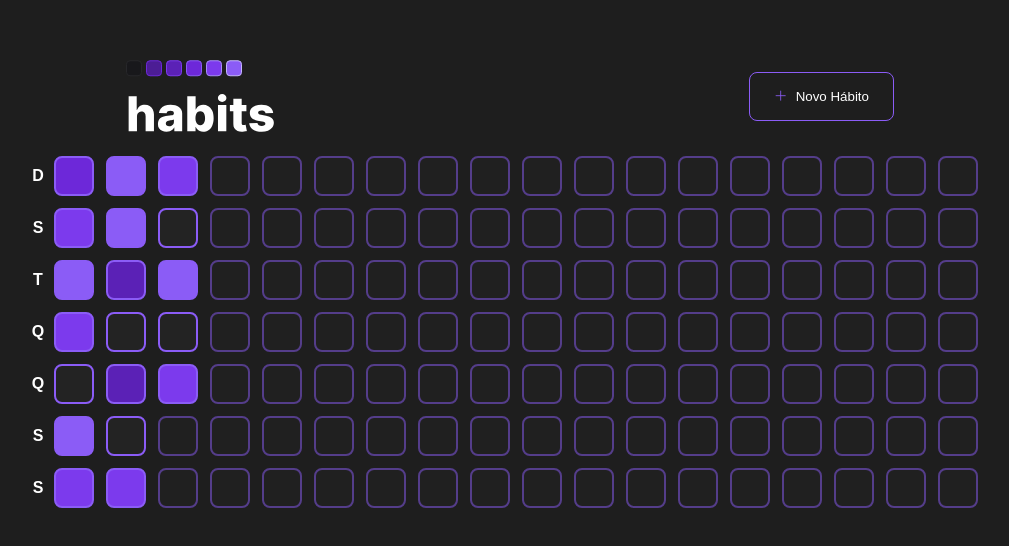
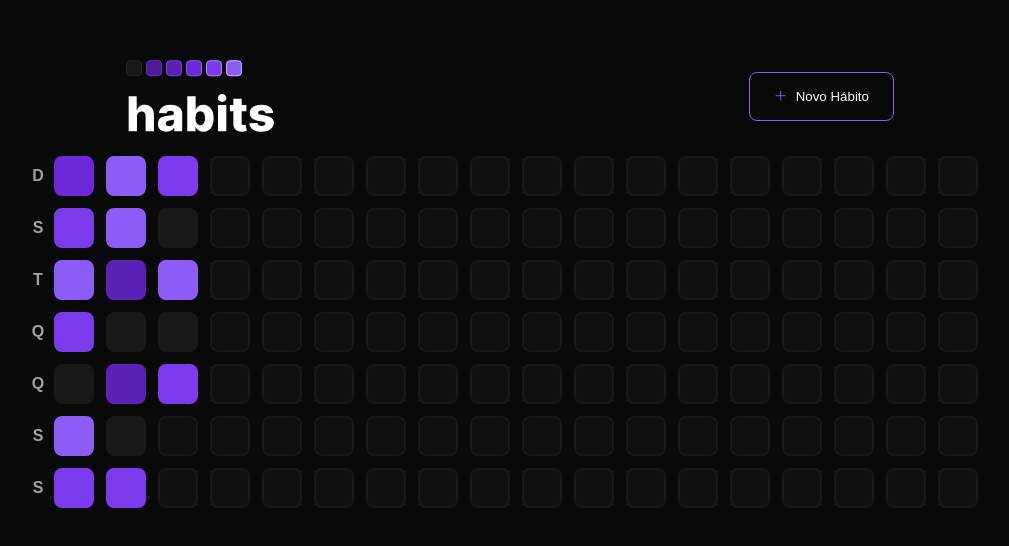
Before and after one commit to Marllon-Freitas/NLW-habit-tracker-react, a React (Vite) app: page / in a window 1280 px wide. Shown: the part 116-662 px from the top of the page, without its empty margins (130-1139 px from the left). Built offline with nearby package versions, Linux system fonts and the light colour scheme.

Commit message:
feat/melhorando os estilos

```diff
--- a/src/components/HabitDay/styled.ts
+++ b/src/components/HabitDay/styled.ts
@@ -20,12 +20,25 @@ export const HabitContainer = styled(Popover.Trigger)`
       return "var(--primary-semi-dark)";
     } else if (props.progressColor >= 80 && props.progressColor < 100) {
       return "var(--primary)";
-
     } else {
-      return "#232323";
+      return "var(--secondary-background)";
     }
   }};
-  border: 2px solid var(--primary);
+  border: ${(props: ProgressBarContainerProps) => {
+    if (props.progressColor > 0 && props.progressColor < 20) {
+      return "2px solid var(--primary-super-dark)";
+    } else if (props.progressColor >= 20 && props.progressColor < 40) {
+      return "2px solid var(--primary-extra-dark)";
+    } else if (props.progressColor >= 40 && props.progressColor < 60) {
+      return "2px solid var(--primary-dark)";
+    } else if (props.progressColor >= 60 && props.progressColor < 80) {
+      return "2px solid var(--primary-semi-dark)";
+    } else if (props.progressColor >= 80 && props.progressColor < 100) {
+      return "2px solid var(--primary)";
+    } else {
+      return "2px solid var(--secondary-background)";
+    }
+  }};
   align-items: center;
   display: flex;
   justify-content: center;
@@ -37,11 +50,11 @@ export const PopoverContent = styled(Popover.Content)`
   flex-direction: column;
   padding: 1rem;
   border-radius: 0.5rem;
-  background-color: #232323;
+  background-color: var(--secondary-background);
 
   span.week-day {
     font-weight: 500;
-    color: #fff;
+    color: var(--gray);
   }
 
   span.date {
@@ -51,6 +64,6 @@ export const PopoverContent = styled(Popover.Content)`
   }
 
   svg {
-    fill: #232323;
+    fill: var(--secondary-background);
   }
 `;
--- a/src/components/Header/styled.ts
+++ b/src/components/Header/styled.ts
@@ -46,7 +46,7 @@ export const DialogOverlay = styled(Dialog.Overlay)`
 export const DialogContent = styled(Dialog.Content)`
   position: absolute;
   padding: 2rem;
-  background-color: #232323;
+  background-color: var(--secondary-background);
   border-radius: 1rem;
   width: 80%;
   max-width: 24rem;
@@ -61,12 +61,12 @@ export const DialogClose = styled(Dialog.Close)`
   right: 1rem;
   border: 0;
   background-color: transparent;
-  color: var(--primary);
+  color: var(--gray);
   font-size: 1.5rem;
   cursor: pointer;
 
   &:hover {
-    color: var(--primary-extra-light);
+    filter: brightness(1.1);
   }
 `;
 
--- a/src/components/NewHabitForm/index.tsx
+++ b/src/components/NewHabitForm/index.tsx
@@ -10,9 +10,7 @@ function NewHabitForm() {
       <input
         type="text"
         id="title"
-        placeholder="
-          ex: Ler 1 capítulo de um livro por dia
-        "
+        placeholder="ex: Ler 1 capítulo de um livro por dia"
         autoFocus
       />
       <label htmlFor="category">Qual a recorrência?</label>
--- a/src/components/NewHabitForm/styled.ts
+++ b/src/components/NewHabitForm/styled.ts
@@ -16,13 +16,15 @@ export const NewHabitFormWrapper = styled.form`
   }
 
   input {
-    padding: 1rem;
+    padding: 0.5rem;
     border-radius: 0.5rem;
-    background: #232323;
+    background: var(--quartenary-background);
     color: #fff;
+    font-size: 1rem;
+    margin: 0.3rem 0;
 
     &::placeholder {
-      color: #fff;
+      color: var(--gray);
     }
   }
 
@@ -35,7 +37,7 @@ export const NewHabitFormWrapper = styled.form`
     border-radius: 0.5rem;
     gap: 1rem;
     font-weight: 600;
-    background: green;
+    background: var(--green);
     outline: none;
     border: none;
 
--- a/src/components/ProgressBar/styled.ts
+++ b/src/components/ProgressBar/styled.ts
@@ -5,7 +5,7 @@ interface ProgressBarContainerProps {
 export const ProgressBarContainer = styled.div`
   height: 0.5rem;
   border-radius: 0.5rem;
-  background-color: #262626;
+  background-color: var(--tertiary-background);
   margin-top: 1rem;
   margin-bottom: 1rem;
 
--- a/src/components/SummaryTable/styled.ts
+++ b/src/components/SummaryTable/styled.ts
@@ -19,6 +19,7 @@ export const SummaryTableWeeksDay = styled.div`
     height: 2rem;
     width: 2rem;
     font-weight: bold;
+    color: var(--gray);
   }
 `;
 
@@ -34,8 +35,8 @@ export const SummaryTableHabitEmpty = styled.div`
     width: 2.5rem;
   height: 2.5rem;
   border-radius: 0.5rem;
-  background-color: #232323;
-  border: 2px solid var(--primary);
+  background-color: var(--secondary-background);
+  border: 2px solid var(--quartenary-background);
   align-items: center;
   display: flex;
   justify-content: center;
--- a/src/styles/GlobalStyles.ts
+++ b/src/styles/GlobalStyles.ts
@@ -17,6 +17,11 @@ export const GlobalStyles = createGlobalStyle`
   --primary-super-dark: ${(props) => props.theme.colors.primary900};
   --secondary: ${(props) => props.theme.colors.secondary};
   --background: ${(props) => props.theme.colors.background};
+  --secondary-background: ${(props) => props.theme.colors.secondaryBackground};
+  --tertiary-background: ${(props) => props.theme.colors.tertiaryBackground};
+  --quartenary-background: ${(props) => props.theme.colors.quartenaryBackground};
+  --green: ${(props) => props.theme.colors.green};
+  --gray: ${(props) => props.theme.colors.gray};
   --text: ${(props) => props.theme.colors.text};
 }
 
--- a/src/styles/styled.d.ts
+++ b/src/styles/styled.d.ts
@@ -13,6 +13,11 @@ declare module "styled-components" {
       primary900: string;
       secondary: string;
       background: string;
+      secondaryBackground: string;
+      tertiaryBackground: string;
+      quartenaryBackground: string;
+      green: string;
+      gray: string;
       text: string;
     };
   }
--- a/src/styles/themes/darkTheme.ts
+++ b/src/styles/themes/darkTheme.ts
@@ -9,7 +9,12 @@ export default {
     primary800: "#5B21B6",
     primary900: "#4C1D95",
     secondary: "#F59E0B",
-    background: "#1E1E1E",
+    background: "#09090A",
+    secondaryBackground: "#18181B",
+    tertiaryBackground: "#3F3F46",
+    quartenaryBackground: "#27272A",
+    green: "#22C55E",
+    gray: "#A1A1AA",
     text: "#fff",
   },
 };
```
